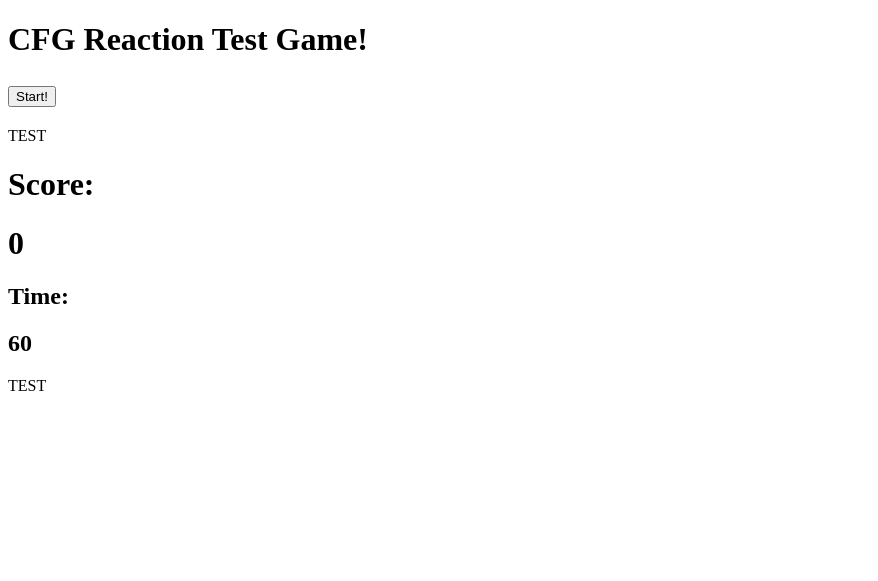
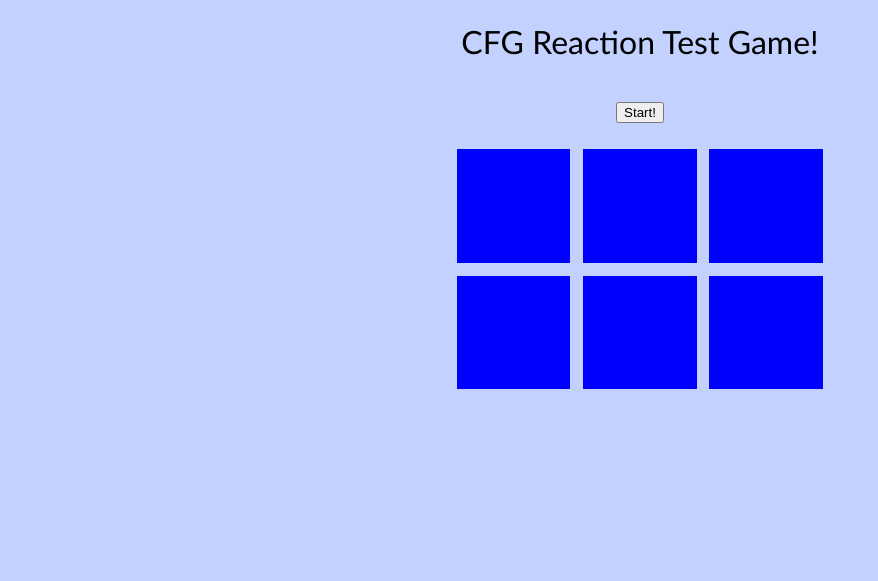
Before and after one commit to RobynSaul/Reaction-Game, a plain HTML site: page index.html in a window 1280 px wide. Shown: the whole page, without its empty margins (0-878 px from the left). Drawn offline with Linux system fonts and the light colour scheme.

Commit message:
HTML looking right
I've managed to link the CSS and the javascript files, I've got Kristy's HTML looking as per her layout.

Eveline - I'm sorry, your score bit is throwing things out when I add the code in. I'm not sure what the issue is.

```diff
--- a/index.html
+++ b/index.html
@@ -3,35 +3,15 @@
 <head>
     <meta charset="UTF-8">
     <meta name="viewport" content="width=device-width, initial-scale=1.0">
+    <link rel="stylesheet" type="text/css" href="styles.css">
+    <script type="text/javascript"src="main.js"></script>
     <title>Color Game</title>
 </head>
-<!-- Eveline HTML
-<body>
-    <script src="main.js"></script>
-</body>
-</html>
-
-<body>
-    <h1>Score:</h1>
-    <h1id="score">0</h1>
-
-    <h1>Time:</h1>
-    <h1 id="count">60</h1>
-    <div class = "grid">
-     <div class="square" id="1"></div>
-     <div class="square" id="2"></div>
-     <div class="square" id="3"></div>
-     <div class="square" id="4"></div>
-     <div class="square" id="5"></div>
-     <div class="square" id="6"></div>
-    </div>
-  </body> -->
 
 <!-- Combine HTML - largely Kristy's -->
-<body>
-  <h1>CFG Reaction Test Game!</h1>
-  <h2><button>Start!</button></h2>
-  <p>TEST</p>
+<body class="body">
+  <h1 class="h1">CFG Reaction Test Game!</h1>
+  <h2 class="h2"><button>Start!</button></h2>
 
 <div class = "grid" id="container">
     <div class="square" id="1"></div>
@@ -41,14 +21,15 @@
     <div class="square" id="5"></div>
     <div class="square" id="6"></div>
 </div>
-<h1>Score:</h1>
-<h1 id="score">0</h1>
+<p>&nbsp;</p>
+<!-- <div>
+    <h1>Score:</h1>
+    <h1 id="score">0</h1>
 
-<h2>Time:</h2>
-<h2 id="count">60</h2>
-<p>TEST</p>
+    <h2>Time:</h2>
+    <h2 id="count">60</h2>
+</div> -->
 
-  <script type="text/javascript"src="app.js"></script>
 </body>
 </html>
 
@@ -85,3 +66,26 @@
   </div>
 </body>
 </html> -->
+
+
+<!-- Eveline HTML
+<body>
+    <script src="main.js"></script>
+</body>
+</html>
+
+<body>
+    <h1>Score:</h1>
+    <h1id="score">0</h1>
+
+    <h1>Time:</h1>
+    <h1 id="count">60</h1>
+    <div class = "grid">
+     <div class="square" id="1"></div>
+     <div class="square" id="2"></div>
+     <div class="square" id="3"></div>
+     <div class="square" id="4"></div>
+     <div class="square" id="5"></div>
+     <div class="square" id="6"></div>
+    </div>
+  </body> -->
--- a/styles.css
+++ b/styles.css
@@ -1,9 +1,9 @@
-/* Eveline CSS
+
  .grid {
     width: 400px;
     height: 400px;
   }
-
+  /* Eveline CSS
   .square {
     width: 100px;
     height: 100px;
@@ -13,15 +13,24 @@
 
   /* Kristy CSS*/
 .body {
-    background-color: #c3d1ff;margin: 1;font-family:"calibri";
+    background-color: #c3d1ff;
+    margin: 1;
+    font-family:"calibri";
 }
 .h1 {
-  text-align: center; line-height: 2.1;font-weight: normal; color: black
+  margin: 0 auto;
+  text-align: center;
+  line-height: 2.1;
+  font-weight: normal;
+  color: black;
 }
 .h2 {
-  text-align: center; line-height: 1.1;font-weight: normal; color: black
+  text-align: center;
+  line-height: 1.1;
+  font-weight: normal;
+  color: black
 }
-.container {
+#container {
     width: 30%;
     margin-left: auto;
     margin-right: auto;
```
